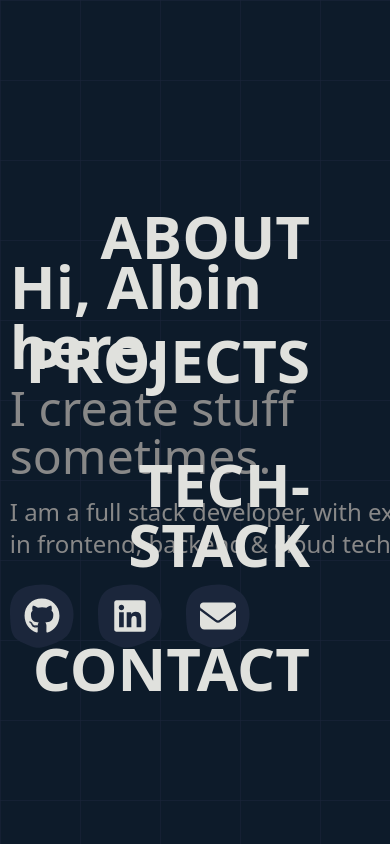
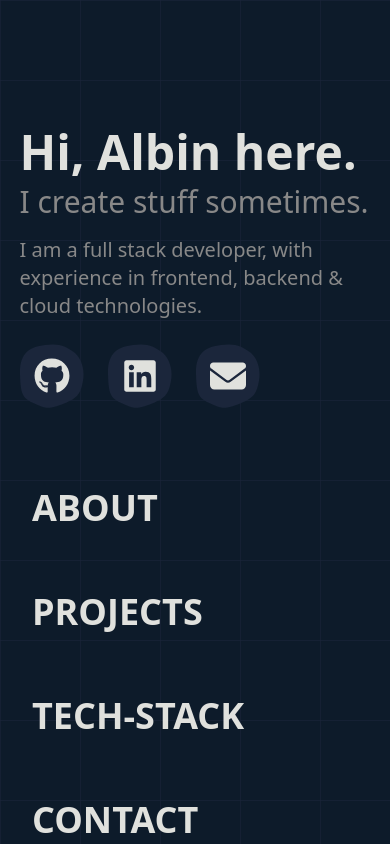
Before and after one commit to Poxie/another-porfolio, a Next.js app: page / in a window 390 px wide. Shown: the top 844 px of the page. Built offline with nearby package versions, Linux system fonts and the light colour scheme.

Commit message:
Make hero section responsive

```diff
--- a/components/hero/HeroHeader.tsx
+++ b/components/hero/HeroHeader.tsx
@@ -17,21 +17,21 @@ export default function HeroHeader() {
     return(
         <div className="main-width">
             <h1
-                className="text-6xl font-semibold"
+                className="text-5xl md:text-6xl font-semibold"
                 style={initialState}
                 ref={headerRef}
             >
                 {t('header')}
             </h1>
             <p
-                className="mt-2 text-5xl text-secondary"
+                className="mt-2 text-3xl md:text-5xl text-secondary"
                 style={initialState}
                 ref={subheaderRef}
             >
                 {t('subheader')}
             </p>
             <p
-                className="w-[500px] mt-4 text-2xl text-secondary"
+                className="w-[500px] max-w-full mt-4 text-xl md:text-2xl text-secondary"
                 style={initialState}
                 ref={paragraphRef}
             >
--- a/components/hero/HeroNavigation.tsx
+++ b/components/hero/HeroNavigation.tsx
@@ -1,9 +1,13 @@
 import { NAVBAR_TABS } from "@/constants/tabs";
 import HeroNavigationTab from "./HeroNavigationTab";
+import { twMerge } from "tailwind-merge";
 
 export default function HeroNavigation() {
     return(
-        <ul className="[--right:3rem] pr-[--right] absolute right-0 top-2/4 -translate-y-2/4 overflow-hidden">
+        <ul className={twMerge(
+            "grid",
+            "[--right:3rem] mt-[--right] lg:mt-0 lg:pr-[--right] lg:absolute lg:right-0 lg:top-2/4 lg:-translate-y-2/4 overflow-hidden",
+        )}>
             {NAVBAR_TABS.map((tab, index) => (
                 <li key={tab}>
                     <HeroNavigationTab
--- a/components/hero/HeroNavigationTab.tsx
+++ b/components/hero/HeroNavigationTab.tsx
@@ -23,8 +23,10 @@ export default function HeroNavigationTab({ tab, index }: {
         <button
             onClick={() => scrollToSection(tab)}
             className={twMerge(
-                "w-full p-8 relative text-6xl text-right font-bold uppercase",
-                "after:z-[-1] after:absolute after:top-2/4 after:-translate-y-2/4 after:h-full after:left-[calc(100%+var(--right))] after:w-[calc(100%+var(--right))] after:border-y-2 after:border-y-secondary after:bg-gradient-to-l after:from-secondary after:to-primary after:duration-500 after:transition-[left] hover:after:left-0"
+                "w-full p-8 relative text-4xl lg:text-6xl text-left lg:text-right font-bold uppercase",
+                "after:z-[-1] after:absolute after:top-2/4 after:-translate-y-2/4 after:h-full after:w-[calc(100%+var(--right))] after:border-y-2 after:border-y-secondary after:from-secondary after:to-primary after:duration-500 after:transition-[left,right]",
+                "after:right-[calc(200%+var(--right))] after:hover:right-0 after:bg-gradient-to-r",
+                "lg:after:left-[calc(100%+var(--right))] lg:after:hover:left-0 lg:after:bg-gradient-to-l",
             )}
             style={initialState}
             ref={ref}
--- a/components/hero/HeroReadMoreButton.tsx
+++ b/components/hero/HeroReadMoreButton.tsx
@@ -11,8 +11,8 @@ export default function HeroReadMoreButton() {
     const ref = useRef<HTMLButtonElement>(null);
 
     const { initialState } = useAnimateIntoView(ref, {
-        initialState: { transform: 'translateY(25px)', opacity: '0' },
-        state: { transform: 'translateY(0)', opacity: '1' },
+        initialState: { transform: 'translateY(25px) translateX(-50%)', opacity: '0' },
+        state: { transform: 'translateY(0) translateX(-50%)', opacity: '1' },
         delay: 1400,
         threshold: 1,
     });
--- a/components/hero/index.tsx
+++ b/components/hero/index.tsx
@@ -5,7 +5,7 @@ import HeroReadMoreButton from './HeroReadMoreButton';
 
 export default function Hero() {
     return(
-        <section className="py-section-lg relative overflow-hidden">
+        <section className="py-section-base md:py-section-lg relative overflow-hidden">
             <HeroBackground />
             <HeroHeader />
             <HeroNavigation />
--- a/tailwind.config.ts
+++ b/tailwind.config.ts
@@ -45,7 +45,7 @@ const config: Config = {
         contact: '550px',
       },
       maxWidth: {
-        main: '95%',
+        main: '90%',
       },
       animation: {
         'letter-bounce': 'letter-bounce 5s infinite',
```
